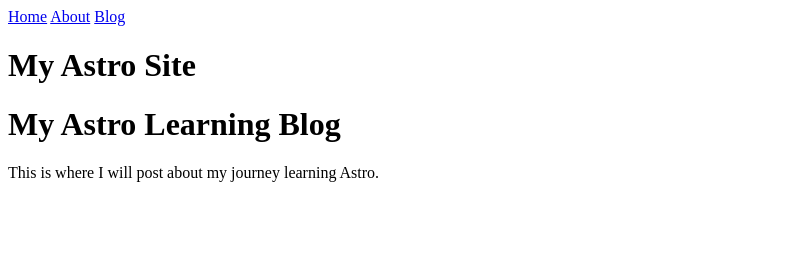
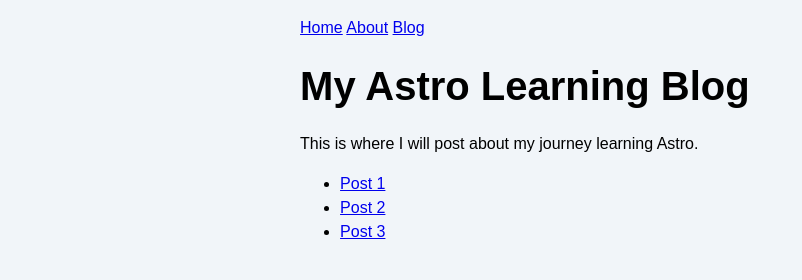
Before and after one commit to marianalucioalmeida/projeto, an Astro site: page /blog in a window 1280 px wide. Shown: the whole page, without its empty margins (0-802 px from the left). Built offline with nearby package versions, Linux system fonts and the light colour scheme; Astro itself is replaced by a stand-in of ours.

Commit message:
Add pages and components

```diff
--- /dev/null
+++ b/src/components/Navigation.astro
@@ -0,0 +1,5 @@
+---
+---
+<a href="/">Home</a>
+<a href="/about/">About</a>
+<a href="/blog/">Blog</a>
--- a/src/pages/about.astro
+++ b/src/pages/about.astro
@@ -1,21 +1,24 @@
 ---
-
+import Navigation from '../components/Navigation.astro';
+import '../styles/global.css';
+const pageTitle = "About Me just once";
 ---
-
 <html lang="en">
   <head>
     <meta charset="utf-8" />
-		<link rel="icon" type="image/svg+xml" href="/favicon.svg" />
     <meta name="viewport" content="width=device-width" />
-		<meta name="generator" content={Astro.generator} />
-		<title>Astroyfuyfh jhgjhgjhg jghjj h </title>
+    <title>{pageTitle}</title>
+    <style>
+        h1 {
+          color: purple;
+          font-size: 4rem;
+        }
+    </style>
   </head>
   <body>
-        <a href="/">Home</a>
-        <a href="/about/">About</a>
+    <Navigation />
 
-        <h1>My Astro Site</h1>
-        <h1>About Me</h1>
+    <h1>{pageTitle}</h1>
     <h2>... and my new Astro site!</h2>
 
     <p>I am working through Astro's introductory tutorial. This is the second page on my website, and it's the first one I built myself!</p>
--- a/src/pages/blog.astro
+++ b/src/pages/blog.astro
@@ -1,9 +1,23 @@
+---
+import Navigation from '../components/Navigation.astro';
+import '../styles/global.css';
+const pageTitle = "My Astro Learning Blog";
+---
+
+<html lang="en">
+  <head>
+    <meta charset="utf-8" />
+    <meta name="viewport" content="width=device-width" />
+    <title>{pageTitle}</title>
+</head>
 <body>
-    <a href="/">Home</a>
-    <a href="/about/">About</a>
-    <a href="/blog/">Blog</a>
+    <Navigation />
 
-    <h1>My Astro Site</h1>
-    <h1>My Astro Learning Blog</h1>
+    <h1>{pageTitle}</h1>
     <p>This is where I will post about my journey learning Astro.</p>
+    <ul>
+        <li><a href="/posts/post-1/">Post 1</a></li>
+        <li><a href="/posts/post-2/">Post 2</a></li>
+        <li><a href="/posts/post-3/">Post 3</a></li>
+      </ul>
   </body>
--- /dev/null
+++ b/src/styles/global.css
@@ -0,0 +1,21 @@
+html {
+    background-color: #f1f5f9;
+    font-family: sans-serif;
+  }
+
+  body {
+    margin: 0 auto;
+    width: 100%;
+    max-width: 80ch;
+    padding: 1rem;
+    line-height: 1.5;
+  }
+
+  * {
+    box-sizing: border-box;
+  }
+
+  h1 {
+    margin: 1rem 0;
+    font-size: 2.5rem;
+  }
```
Also changed, not shown: src/pages/index.astro (+7 -3 lines), src/pages/posts/post-1.md (added, +27 -0 lines), src/pages/posts/post-2.md (added, +11 -0 lines), src/pages/posts/post-3.md (added, +11 -0 lines). Lines whose indentation alone changed are shown as unchanged.
